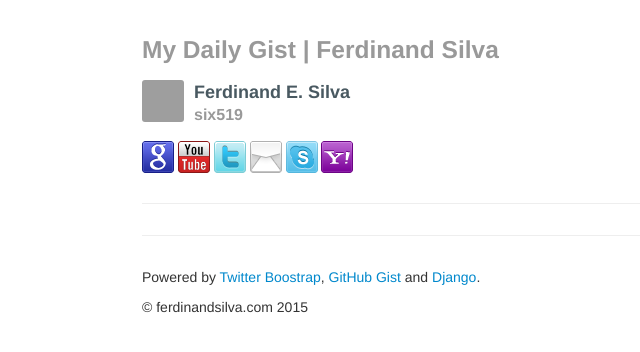
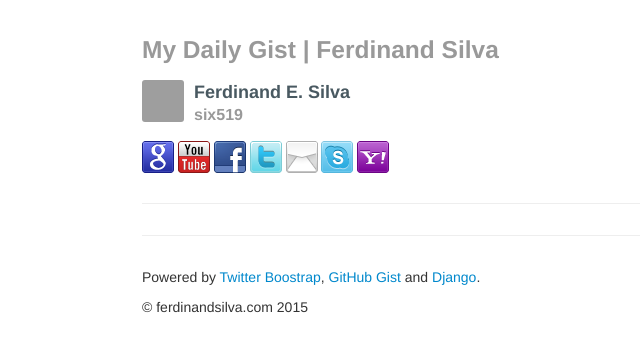
Before and after one commit to six519/ferdinandsilva.com, a Django app: page / in a window 1280 px wide. Shown: the top 352 px of the page, without its empty margins (98-738 px from the left). Run offline with Django 3.2, Linux system fonts and the light colour scheme; data that the repository does not hold is empty; some libraries are stand-ins or nearby versions; grey boxes are pictures that could not be loaded.

Commit message:
getting back facebook link

```diff
--- a/my_daily_gist/interface/templates/interface/base.html
+++ b/my_daily_gist/interface/templates/interface/base.html
@@ -141,7 +141,7 @@
         <em class="gistUsername">six519</em>
       </h1>
 
-      <a href="https://www.google.com/+FerdinandSilva"><img src="/static/interface/bootstrap/img/icons/google.png" alt="" /></a> <a href="http://www.youtube.com/user/six519"><img src="/static/interface/bootstrap/img/icons/youtube.png" alt="" /></a><!-- <a href="https://www.facebook.com/ferdinandsilva"><img src="/static/interface/bootstrap/img/icons/facebook.png" alt="" /></a>--> <a href="https://twitter.com/ferdinandsilva"><img src="/static/interface/bootstrap/img/icons/twitter.png" alt="" /></a> <a href="mailto:ferdinandsilva@ferdinandsilva.com"><img src="/static/interface/bootstrap/img/icons/email.png" alt="" /></a> <a href="skype:six519?chat"><img src="/static/interface/bootstrap/img/icons/skype.png" alt="" /></a> <a href="mailto:six519@yahoo.com"><img src="/static/interface/bootstrap/img/icons/yahoo.png" alt="" /></a>
+      <a href="https://www.google.com/+FerdinandSilva"><img src="/static/interface/bootstrap/img/icons/google.png" alt="" /></a> <a href="http://www.youtube.com/user/six519"><img src="/static/interface/bootstrap/img/icons/youtube.png" alt="" /></a> <a href="https://www.facebook.com/ferdinandsilva"><img src="/static/interface/bootstrap/img/icons/facebook.png" alt="" /></a> <a href="https://twitter.com/ferdinandsilva"><img src="/static/interface/bootstrap/img/icons/twitter.png" alt="" /></a> <a href="mailto:ferdinandsilva@ferdinandsilva.com"><img src="/static/interface/bootstrap/img/icons/email.png" alt="" /></a> <a href="skype:six519?chat"><img src="/static/interface/bootstrap/img/icons/skype.png" alt="" /></a> <a href="mailto:six519@yahoo.com"><img src="/static/interface/bootstrap/img/icons/yahoo.png" alt="" /></a>
 
       </div>
 
```
